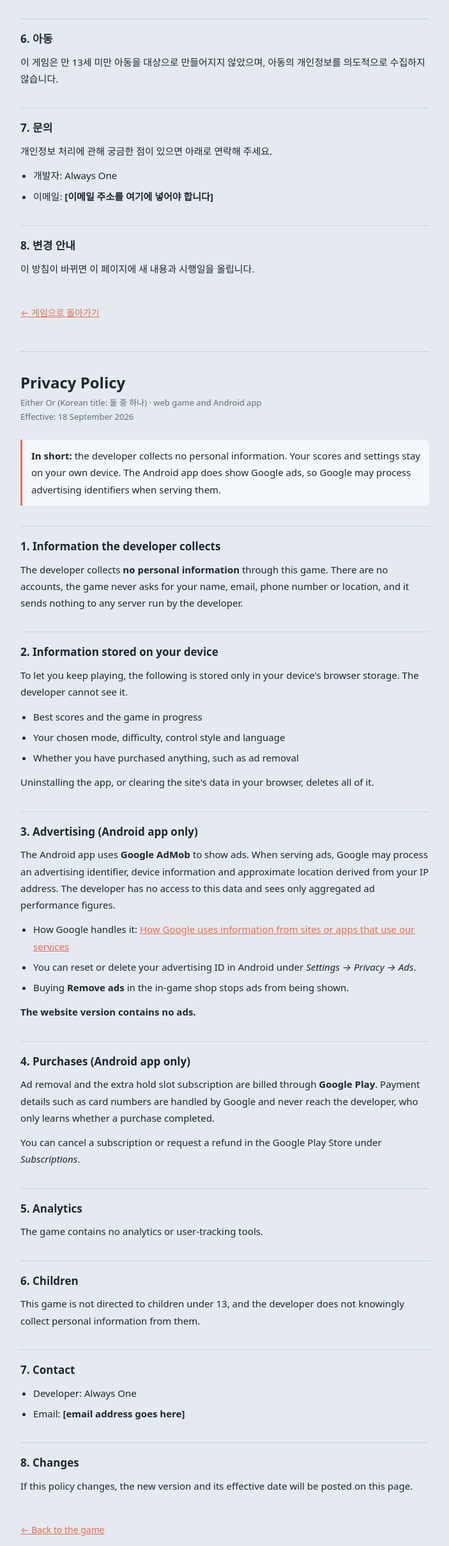
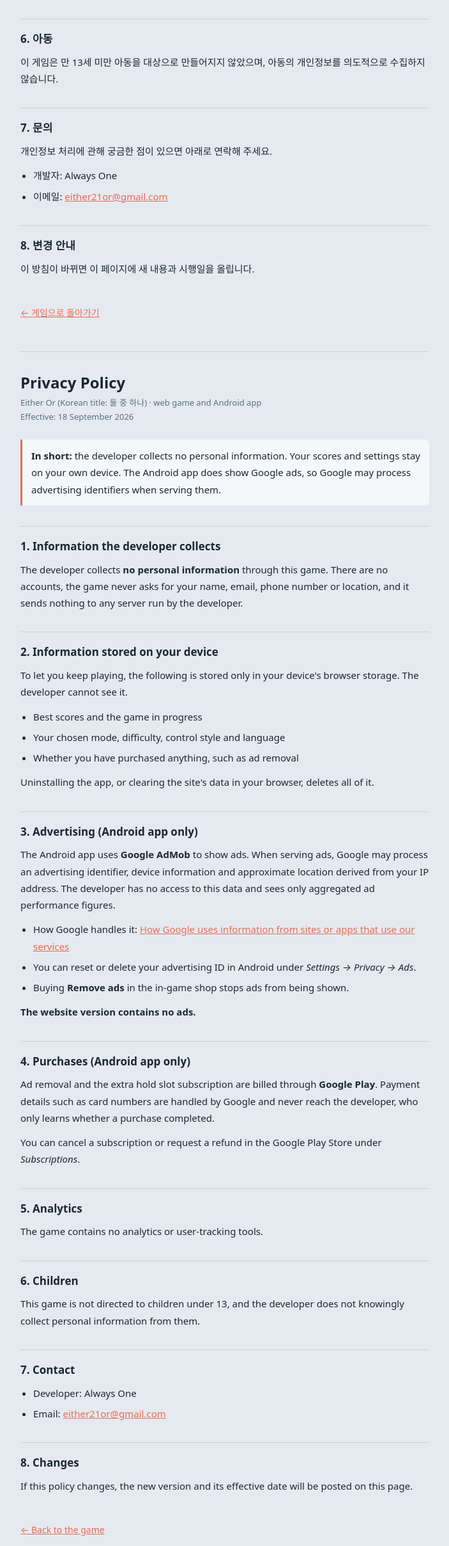
Before and after one commit to HN1022/dul-jung-hana, a website: page privacy.html in a window 1280 px wide. Shown: the part 1260-3676 px from the top of the page at 64% size, without its empty margins (288-991 px from the left). Drawn offline with Linux system fonts and the light colour scheme.

Commit message:
개인정보처리방침 문의 이메일 채움 (either21or@gmail.com)
Co-Authored-By: Claude Opus 5 <noreply@anthropic.com>

```diff
--- a/privacy.html
+++ b/privacy.html
@@ -94,7 +94,7 @@
   <p>개인정보 처리에 관해 궁금한 점이 있으면 아래로 연락해 주세요.</p>
   <ul>
     <li>개발자: Always One</li>
-    <li>이메일: <strong>[이메일 주소를 여기에 넣어야 합니다]</strong></li>
+    <li>이메일: <a href="mailto:either21or@gmail.com">either21or@gmail.com</a></li>
   </ul>
 
   <h2>8. 변경 안내</h2>
@@ -150,7 +150,7 @@
   <h2>7. Contact</h2>
   <ul>
     <li>Developer: Always One</li>
-    <li>Email: <strong>[email address goes here]</strong></li>
+    <li>Email: <a href="mailto:either21or@gmail.com">either21or@gmail.com</a></li>
   </ul>
 
   <h2>8. Changes</h2>
```
Also changed, not shown: 인수인계-둘중하나.md (+1 -1 lines).
